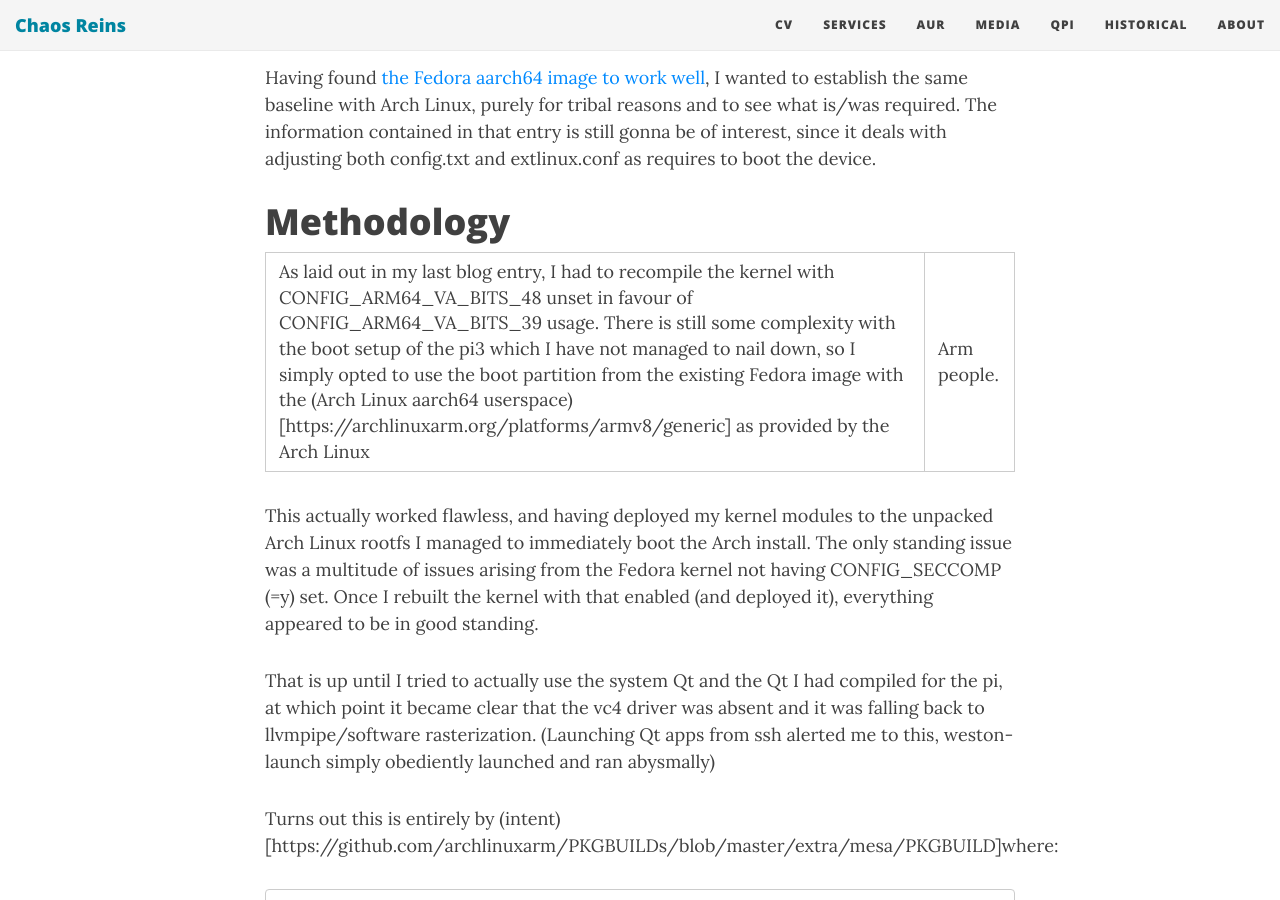
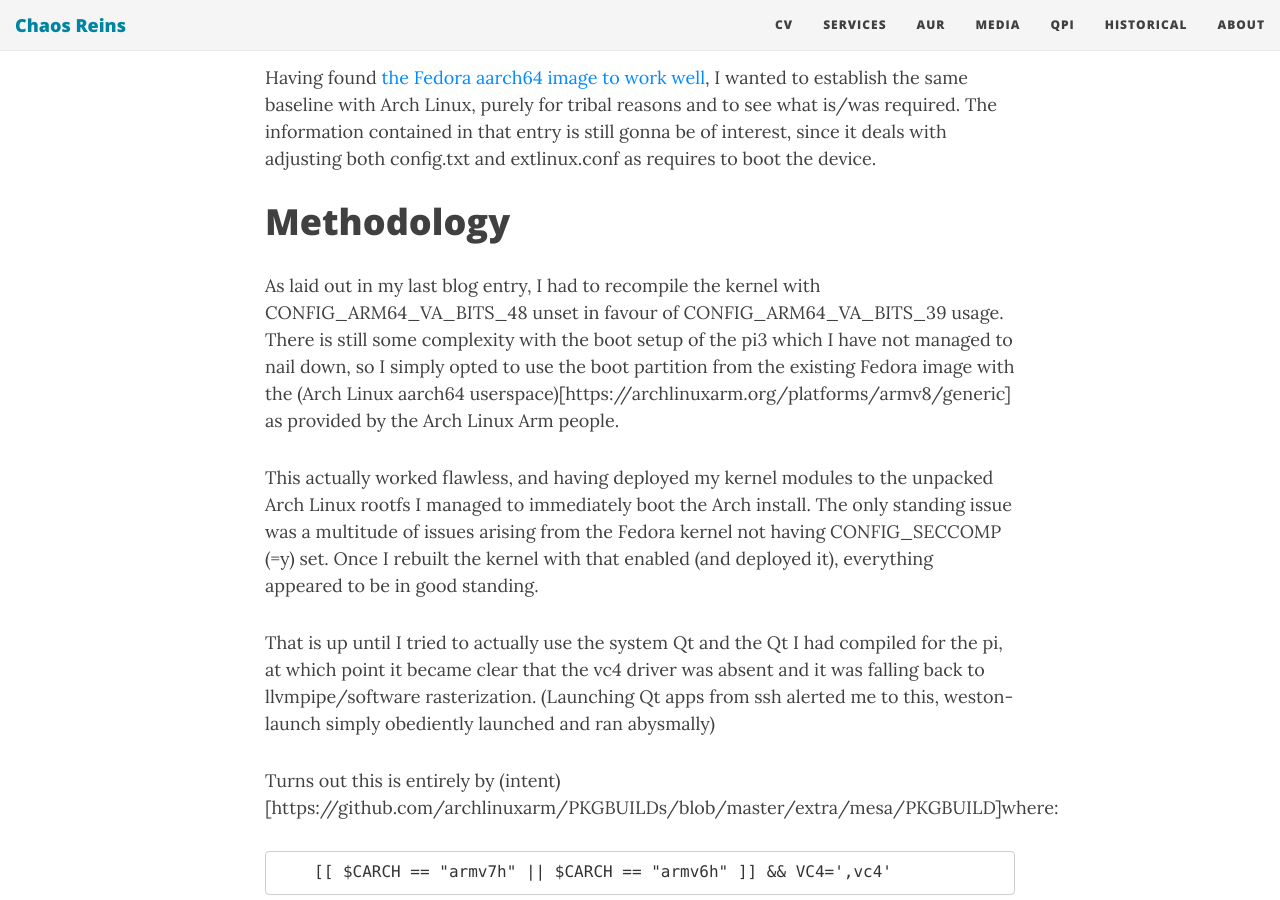
Before and after one commit to sirspudd/sirspudd.github.io, a Jekyll site: the page built from _posts/2016-09-01-qt-pi3-arch-aarch64.md, in a window 1280 px wide and 900 px high, scrolled down 431 px. Built offline with Jekyll 4.4.1, drawn with Linux system fonts in a browser that asks for light colours; nearby versions of some CDN libraries; comment, search, counter and statistics services are not loaded.

Commit message:
Fix mistaken inclusion of table
Change-Id: I14b38c4168c597b34c9edfda145281086ac0a581

```diff
--- a/_posts/2016-09-01-qt-pi3-arch-aarch64.md
+++ b/_posts/2016-09-01-qt-pi3-arch-aarch64.md
@@ -12,7 +12,7 @@
 
 # Methodology
 
-As laid out in my last blog entry, I had to recompile the kernel with CONFIG_ARM64_VA_BITS_48 unset in favour of CONFIG_ARM64_VA_BITS_39 usage. There is still some complexity with the boot setup of the pi3 which I have not managed to nail down, so I simply opted to use the boot partition from the existing Fedora image with the (Arch Linux aarch64 userspace)[https://archlinuxarm.org/platforms/armv8/generic] as provided by the Arch Linux | Arm people.
+As laid out in my last blog entry, I had to recompile the kernel with CONFIG_ARM64_VA_BITS_48 unset in favour of CONFIG_ARM64_VA_BITS_39 usage. There is still some complexity with the boot setup of the pi3 which I have not managed to nail down, so I simply opted to use the boot partition from the existing Fedora image with the (Arch Linux aarch64 userspace)[https://archlinuxarm.org/platforms/armv8/generic] as provided by the Arch Linux Arm people.
 
 This actually worked flawless, and having deployed my kernel modules to the unpacked Arch Linux rootfs I managed to immediately boot the Arch install. The only standing issue was a multitude of issues arising from the Fedora kernel not having CONFIG_SECCOMP (=y) set. Once I rebuilt the kernel with that enabled (and deployed it), everything appeared to be in good standing.
 
```
